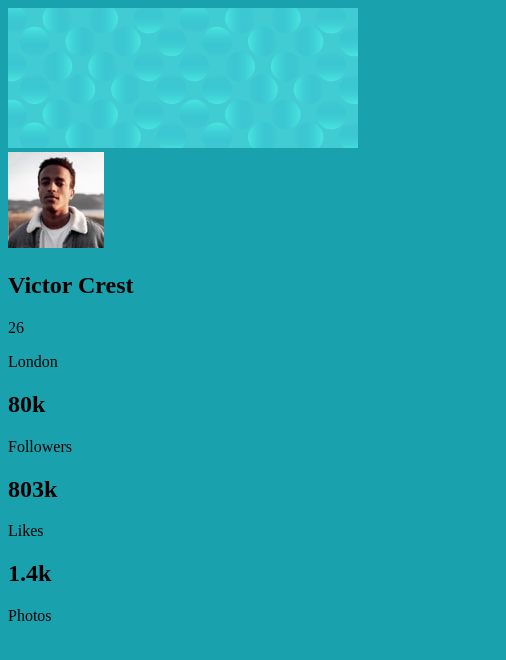
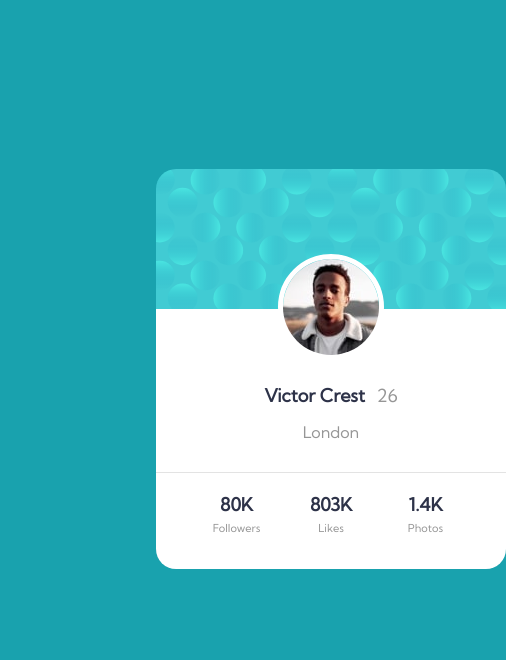
Before and after one commit to tylereagle0/profile-card, a plain HTML site: page index.html in a window 390 px wide. Shown: the whole page, 506 px wide, since content can reach past the window. Drawn offline with Linux system fonts and the light colour scheme.

Commit message:
roughly recreated profile card. Still have to implement mobile view and background

```diff
--- a/index.html
+++ b/index.html
@@ -11,33 +11,39 @@
       sizes="32x32"
       href="./images/favicon-32x32.png"
     />
-    <link rel="stylesheet" href="main.css"/>
+    <link rel="stylesheet" href="main.css" />
+    <link rel="preconnect" href="https://fonts.googleapis.com" />
+    <link rel="preconnect" href="https://fonts.gstatic.com" crossorigin />
+    <link
+      href="https://fonts.googleapis.com/css2?family=Kumbh+Sans&display=swap"
+      rel="stylesheet"
+    />
 
     <title>Frontend Mentor | Profile card component</title>
   </head>
   <body>
     <section class="central-container">
-      <div class="card-image">
-        <img src="images/bg-pattern-card.svg" alt="a picture of blue circles with varying opacity on a blue background">
-      </div>
       <div class="card-body">
-        <img src="images/image-victor.jpg" alt="A picture of a young black man.">
-        <h1>Victor Crest</h1>
-        <p>26</p>
-        <p>London</p>
-      </div>
-      <div class="profile-stats">
-        <div class="followers">
-          <h1>80k</h1>
-          <p>Followers</p>
-        </div>
-        <div class="likes">
-          <h1>803k</h1>
-          <p>Likes</p>
-        </div>
-        <div class="photos">
-          <h1>1.4k</h1>
-          <p>Photos</p>
+        <img
+          class="profile-picture"
+          src="images/image-victor.jpg"
+          alt="A picture of a young black man."
+        />
+        <h1><strong>Victor Crest</strong>&ensp;26</h1>
+        <p class="location">London</p>
+        <div class="profile-stats"><!--
+          --><div class="stat">
+            <h1><strong>80K</strong></h1>
+            <p>Followers</p>
+          </div><!--
+        --><div class="stat">
+            <h1><strong>803K</strong></h1>
+            <p>Likes</p>
+          </div><!--
+          --><div class="stat">
+            <h1><strong>1.4K</strong></h1>
+            <p>Photos</p>
+          </div>
         </div>
       </div>
     </section>
--- a/main.css
+++ b/main.css
@@ -1,3 +1,71 @@
 body {
     background-color: hsl(185, 75%, 39%);
+    font-family: 'Kumbh Sans', sans-serif;
+    width: 1440px;
 }
+
+.central-container {
+    position: absolute;
+    top: 20%;
+    left: 40%;
+    right: 40%;
+    display: block;
+    width: 350px;
+}
+
+.card-body h1 {
+    font-weight: 400;
+    font-size: 18px;
+    color: hsl(0, 0%, 59%);
+    margin-top: 20px;
+}
+
+.card-body strong {
+    font-weight: 700;
+    color: hsl(229, 23%, 23%);
+}
+
+.card-body p {
+    font-weight: 400;
+    color: hsl(0, 0%, 59%);
+    margin-top: 5px;
+}
+
+.profile-picture {
+    margin-top: 85px;
+}
+
+.profile-stats {
+    margin-top: 30px;
+    border-top: 1px solid hsl(0, 0%, 89%);
+    width: 100%;
+}
+
+.profile-stats h1 {
+    margin-top: 20px;
+    margin-bottom: 0;
+}
+
+.profile-stats p {
+    font-size: 11px;
+}
+.profile-stats .stat {
+    display: inline-block;
+    text-align: center;
+    width: 27%;
+}
+
+.card-body {
+    background-image: url("images/bg-pattern-card.svg");
+    background-position: top;
+    background-repeat: no-repeat;
+    background-color: white;
+    border-radius: 20px;
+    text-align: center;
+    height: 400px;
+}
+
+.card-body .profile-picture {
+    border-radius: 50%;
+    border: 5px solid white;
+}
```
